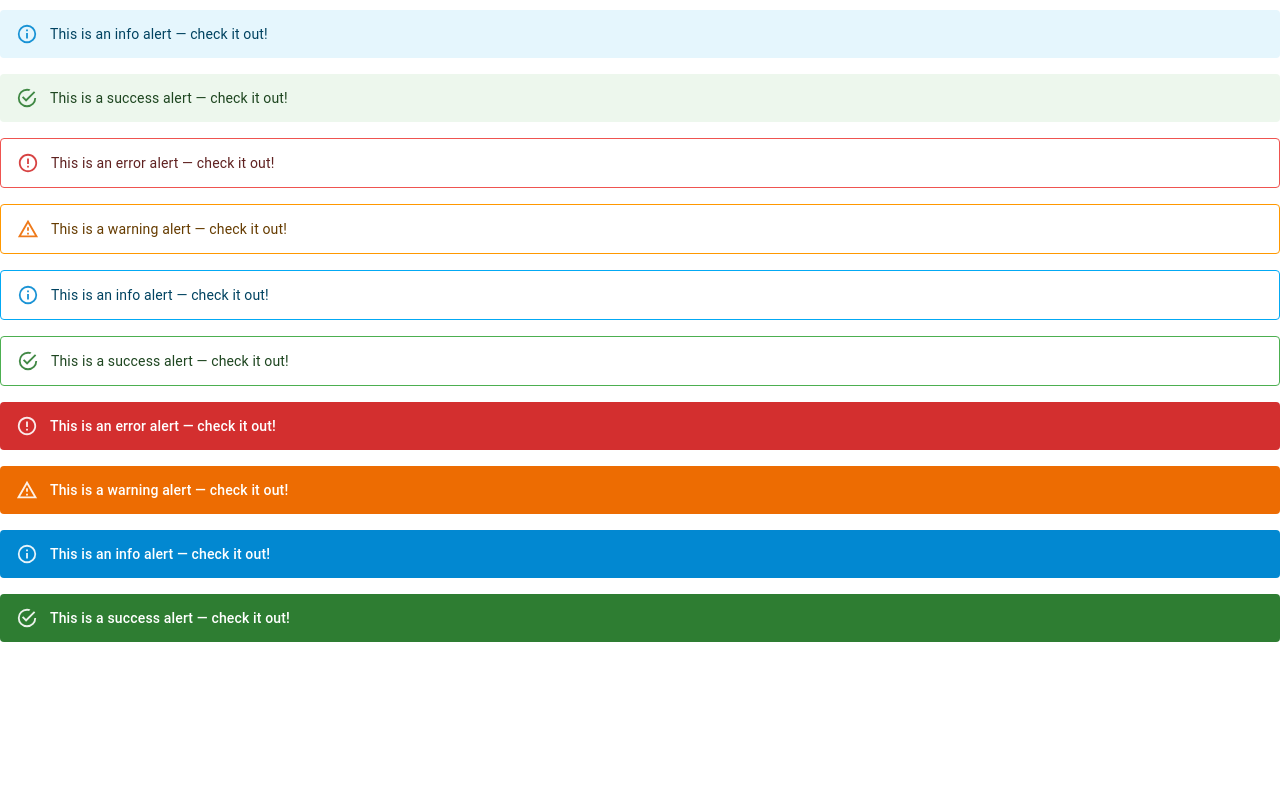
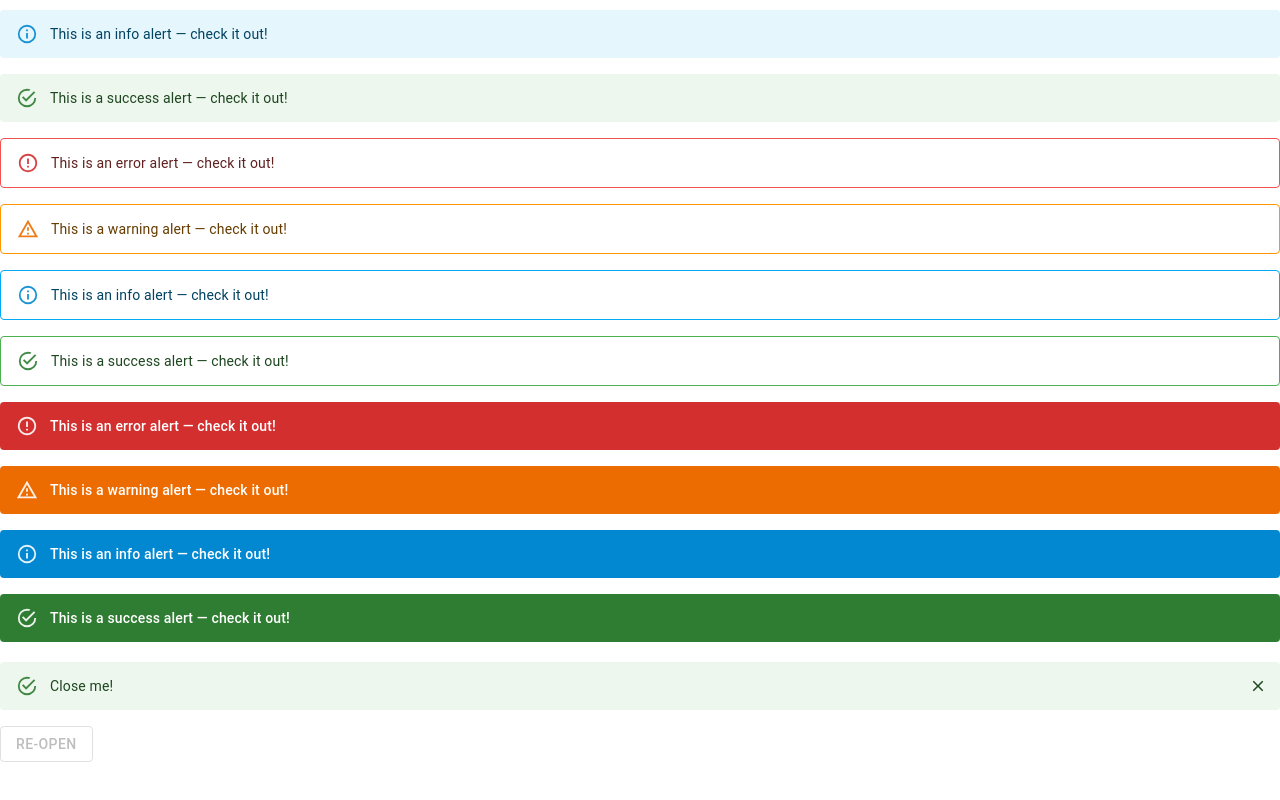
Before and after one commit to JaRcomGitHub/react-mui-base, a React (Create React App) app: page / in a window 1280 px wide. Shown: the part 3134-3934 px from the top of the page. Built offline with nearby package versions, Linux system fonts and the light colour scheme.

Commit message:
add Transition

```diff
--- a/src/components/App.jsx
+++ b/src/components/App.jsx
@@ -45,6 +45,7 @@
 import TableSortingAndSelecting from './TableSortingAndSelecting';
 import PositionedTooltips from './Tooltips';
 import Alert from './Alert';
+import TransitionAlerts from './Transition';
 
 const label = { inputProps: { 'aria-label': 'Checkbox demo' } };
 
@@ -269,6 +270,7 @@
       <br />
       <Alert />
       <br />
+      <TransitionAlerts />
       <br />
       <br />
       <br />
--- /dev/null
+++ b/src/components/Transition.js
@@ -0,0 +1,44 @@
+import * as React from 'react';
+import Box from '@mui/material/Box';
+import Alert from '@mui/material/Alert';
+import IconButton from '@mui/material/IconButton';
+import Collapse from '@mui/material/Collapse';
+import Button from '@mui/material/Button';
+import CloseIcon from '@mui/icons-material/Close';
+
+export default function TransitionAlerts() {
+  const [open, setOpen] = React.useState(true);
+
+  return (
+    <Box sx={{ width: '100%' }}>
+      <Collapse in={open}>
+        <Alert
+          action={
+            <IconButton
+              aria-label="close"
+              color="inherit"
+              size="small"
+              onClick={() => {
+                setOpen(false);
+              }}
+            >
+              <CloseIcon fontSize="inherit" />
+            </IconButton>
+          }
+          sx={{ mb: 2 }}
+        >
+          Close me!
+        </Alert>
+      </Collapse>
+      <Button
+        disabled={open}
+        variant="outlined"
+        onClick={() => {
+          setOpen(true);
+        }}
+      >
+        Re-open
+      </Button>
+    </Box>
+  );
+}
```
